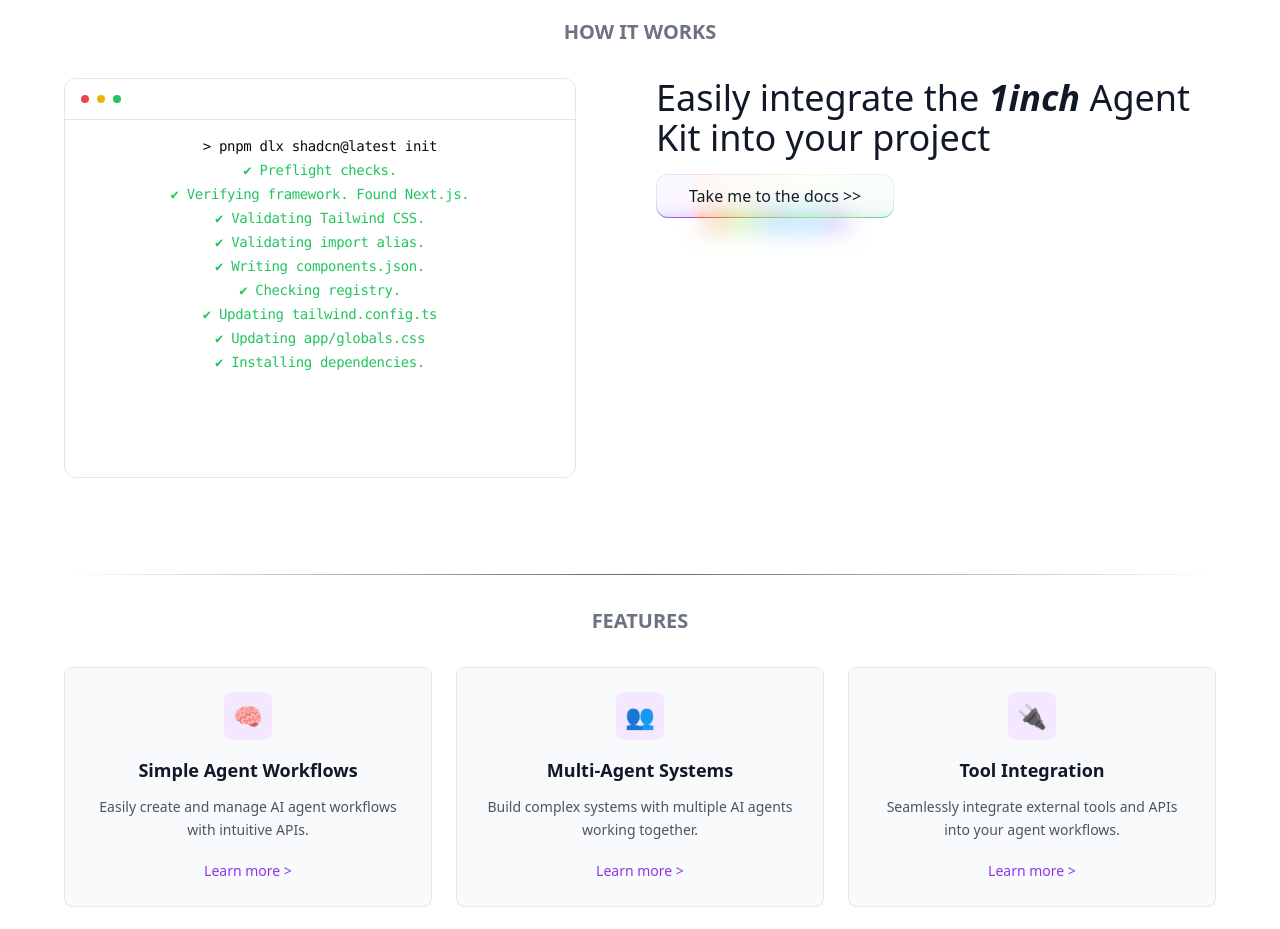
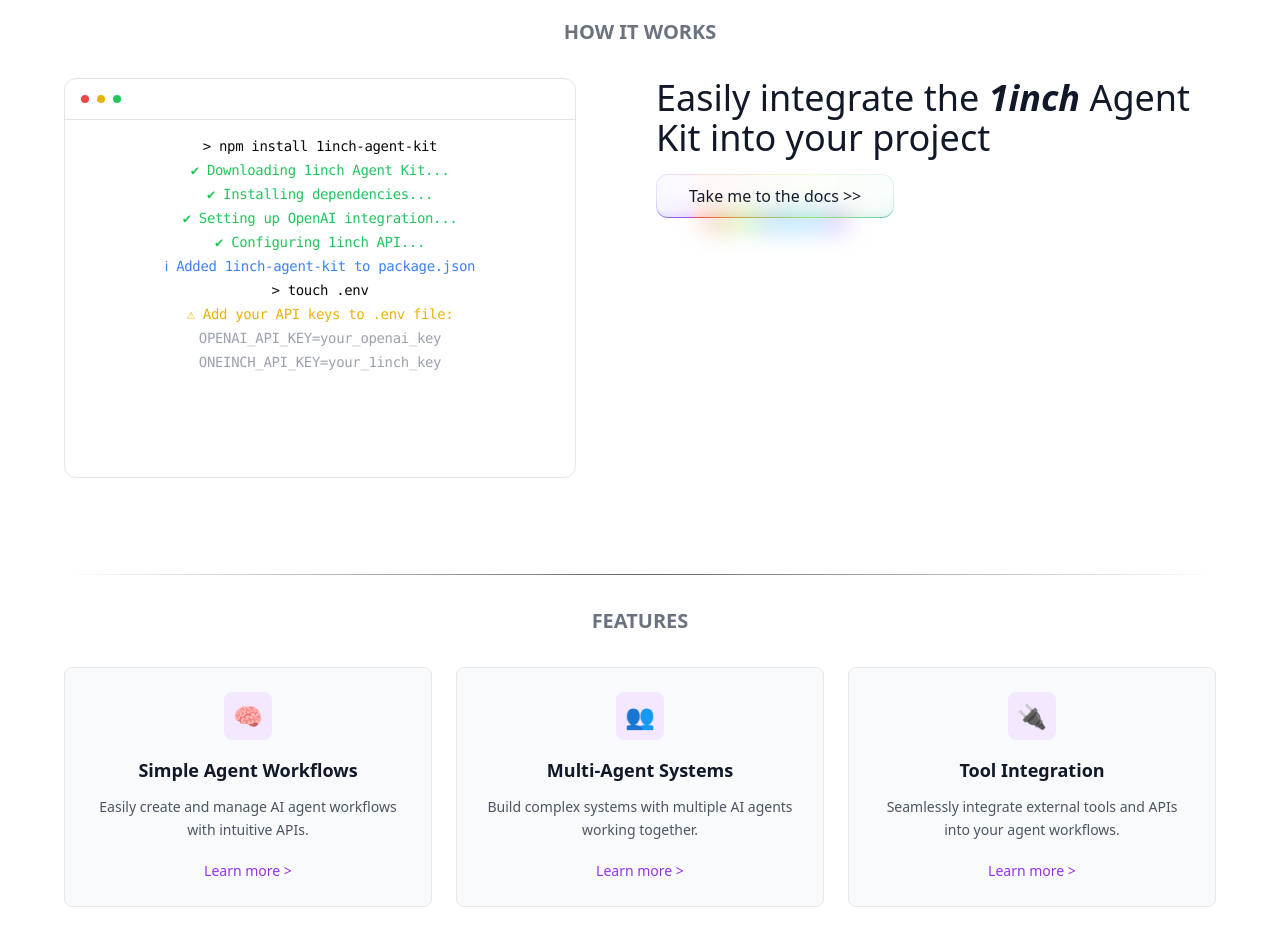
Before and after one commit to JingYuan0926/unite, a Next.js app in the folder frontend/: page / in a window 1280 px wide. Shown: the part 920-1849 px from the top of the page. Built offline with nearby package versions, Linux system fonts and the light colour scheme; what @rainbow-me/rainbowkit, wagmi would draw is missing.

Commit message:
updated docs

```diff
--- a/frontend/components/DashboardHeader.js
+++ b/frontend/components/DashboardHeader.js
@@ -14,12 +14,19 @@
     router.push('/dashboard');
   };
 
+  const goToHome = () => {
+    router.push('/');
+  };
+
   return (
     <header className="sticky top-0 z-50 bg-white border-b border-gray-200 px-6 py-4">
       <div className="max-w-7xl mx-auto flex items-center justify-between">
         {/* Left side - Logo and text */}
         <div className="flex items-center flex-1">
-          <span className="text-2xl font-bold text-gray-900 italic">
+          <span
+            onClick={goToHome}
+            className="text-2xl font-bold text-gray-900 italic cursor-pointer hover:text-gray-700 transition-colors duration-200"
+          >
             1inch Agent Kit
           </span>
         </div>
--- a/frontend/components/HowItWorks.js
+++ b/frontend/components/HowItWorks.js
@@ -7,6 +7,10 @@
 import BlackLine from "@/components/BlackLine";
 
 export default function HowItWorks() {
+    const goToDocs = () => {
+        window.open('https://1inch-agent-kit.gitbook.io/1inch-agent-kit-docs/', '_blank');
+    };
+
     return (
         <div className="flex items-center justify-center p-8 bg-white">
             <div className="text-center w-full max-w-6xl">
@@ -20,55 +24,54 @@
                     {/* Left Side - Terminal */}
                     <div className="flex-1">
                         <Terminal className="w-full h-[500px]">
-                            <TypingAnimation>&gt; pnpm dlx shadcn@latest init</TypingAnimation>
+                            <TypingAnimation>&gt; npm install 1inch-agent-kit</TypingAnimation>
 
                             <AnimatedSpan delay={1500} className="text-green-500">
-                                <span>✔ Preflight checks.</span>
+                                <span>✔ Downloading 1inch Agent Kit...</span>
                             </AnimatedSpan>
 
                             <AnimatedSpan delay={2000} className="text-green-500">
-                                <span>✔ Verifying framework. Found Next.js.</span>
+                                <span>✔ Installing dependencies...</span>
                             </AnimatedSpan>
 
                             <AnimatedSpan delay={2500} className="text-green-500">
-                                <span>✔ Validating Tailwind CSS.</span>
+                                <span>✔ Setting up OpenAI integration...</span>
                             </AnimatedSpan>
 
                             <AnimatedSpan delay={3000} className="text-green-500">
-                                <span>✔ Validating import alias.</span>
+                                <span>✔ Configuring 1inch API...</span>
                             </AnimatedSpan>
 
-                            <AnimatedSpan delay={3500} className="text-green-500">
-                                <span>✔ Writing components.json.</span>
+                            <AnimatedSpan delay={3500} className="text-blue-500">
+                                <span>ℹ Added 1inch-agent-kit to package.json</span>
                             </AnimatedSpan>
 
-                            <AnimatedSpan delay={4000} className="text-green-500">
-                                <span>✔ Checking registry.</span>
+                            <TypingAnimation delay={4000}>&gt; touch .env</TypingAnimation>
+
+                            <AnimatedSpan delay={4500} className="text-yellow-500">
+                                <span>⚠ Add your API keys to .env file:</span>
                             </AnimatedSpan>
 
-                            <AnimatedSpan delay={4500} className="text-green-500">
-                                <span>✔ Updating tailwind.config.ts</span>
+                            <AnimatedSpan delay={5000} className="text-gray-400">
+                                <span>OPENAI_API_KEY=your_openai_key</span>
                             </AnimatedSpan>
 
-                            <AnimatedSpan delay={5000} className="text-green-500">
-                                <span>✔ Updating app/globals.css</span>
+                            <AnimatedSpan delay={5500} className="text-gray-400">
+                                <span>ONEINCH_API_KEY=your_1inch_key</span>
                             </AnimatedSpan>
 
-                            <AnimatedSpan delay={5500} className="text-green-500">
-                                <span>✔ Installing dependencies.</span>
+                            <TypingAnimation delay={6000}>&gt; node index.js</TypingAnimation>
+
+                            <AnimatedSpan delay={6500} className="text-green-500">
+                                <span>✔ 1inch Agent Kit initialized successfully!</span>
                             </AnimatedSpan>
 
-                            <AnimatedSpan delay={6000} className="text-blue-500">
-                                <span>ℹ Updated 1 file:</span>
-                                <span className="pl-2">- lib/utils.ts</span>
-                            </AnimatedSpan>
-
-                            <TypingAnimation delay={6500} className="text-muted-foreground">
-                                Success! Project initialization completed.
+                            <TypingAnimation delay={7000} className="text-muted-foreground">
+                                Ready to process DeFi queries and transactions.
                             </TypingAnimation>
 
-                            <TypingAnimation delay={7000} className="text-muted-foreground">
-                                You may now add components.
+                            <TypingAnimation delay={7500} className="text-muted-foreground">
+                                Try: "Get me a quote for swapping 1 ETH to USDC"
                             </TypingAnimation>
                         </Terminal>
                     </div>
@@ -81,7 +84,10 @@
 
 
                         {/* Take me to the docs button */}
-                        <button className="group relative inline-flex h-11 animate-rainbow cursor-pointer items-center justify-center rounded-xl border border-gray-200/50 bg-white/80 backdrop-blur-sm px-8 py-2 font-medium text-gray-900 transition-all hover:bg-white/90 focus-visible:outline-none focus-visible:ring-1 focus-visible:ring-ring disabled:pointer-events-none disabled:opacity-50 [background-clip:padding-box,border-box,border-box] [background-origin:border-box] [border:calc(0.08*1rem)_solid_transparent] bg-[length:200%] bg-[linear-gradient(rgba(255,255,255,0.8),rgba(255,255,255,0.8)),linear-gradient(rgba(255,255,255,0.8)_50%,rgba(255,255,255,0.6)_80%,rgba(255,255,255,0)),linear-gradient(90deg,hsl(var(--color-1)),hsl(var(--color-5)),hsl(var(--color-3)),hsl(var(--color-4)),hsl(var(--color-2)))] before:absolute before:bottom-[-20%] before:left-1/2 before:z-0 before:h-1/5 before:w-3/5 before:-translate-x-1/2 before:animate-rainbow before:bg-[linear-gradient(90deg,hsl(var(--color-1)),hsl(var(--color-5)),hsl(var(--color-3)),hsl(var(--color-4)),hsl(var(--color-2)))] before:[filter:blur(calc(0.8*1rem))]">
+                        <button
+                            onClick={goToDocs}
+                            className="group relative inline-flex h-11 animate-rainbow cursor-pointer items-center justify-center rounded-xl border border-gray-200/50 bg-white/80 backdrop-blur-sm px-8 py-2 font-medium text-gray-900 transition-all hover:bg-white/90 focus-visible:outline-none focus-visible:ring-1 focus-visible:ring-ring disabled:pointer-events-none disabled:opacity-50 [background-clip:padding-box,border-box,border-box] [background-origin:border-box] [border:calc(0.08*1rem)_solid_transparent] bg-[length:200%] bg-[linear-gradient(rgba(255,255,255,0.8),rgba(255,255,255,0.8)),linear-gradient(rgba(255,255,255,0.8)_50%,rgba(255,255,255,0.6)_80%,rgba(255,255,255,0)),linear-gradient(90deg,hsl(var(--color-1)),hsl(var(--color-5)),hsl(var(--color-3)),hsl(var(--color-4)),hsl(var(--color-2)))] before:absolute before:bottom-[-20%] before:left-1/2 before:z-0 before:h-1/5 before:w-3/5 before:-translate-x-1/2 before:animate-rainbow before:bg-[linear-gradient(90deg,hsl(var(--color-1)),hsl(var(--color-5)),hsl(var(--color-3)),hsl(var(--color-4)),hsl(var(--color-2)))] before:[filter:blur(calc(0.8*1rem))]"
+                        >
                           <span className="flex items-center space-x-2">
                             <span>Take me to the docs &gt;&gt;</span>
                           </span>
```
